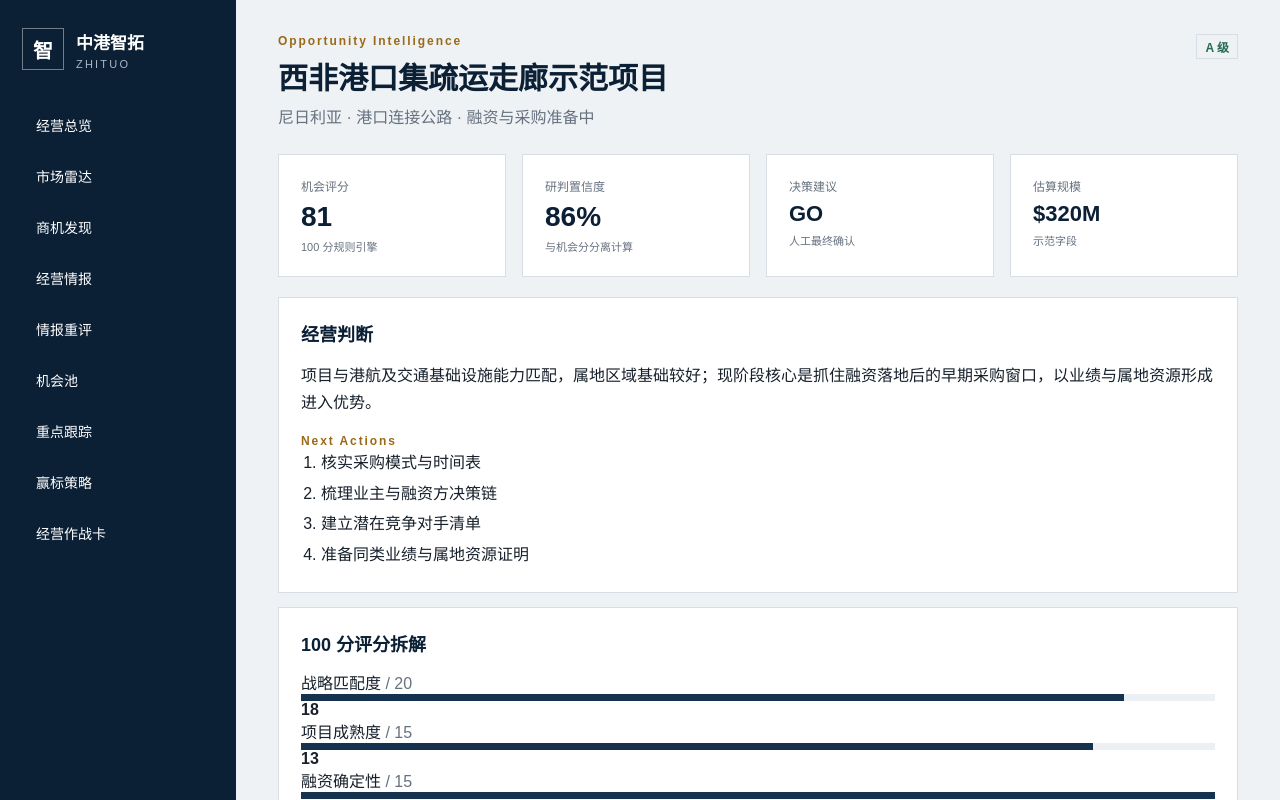
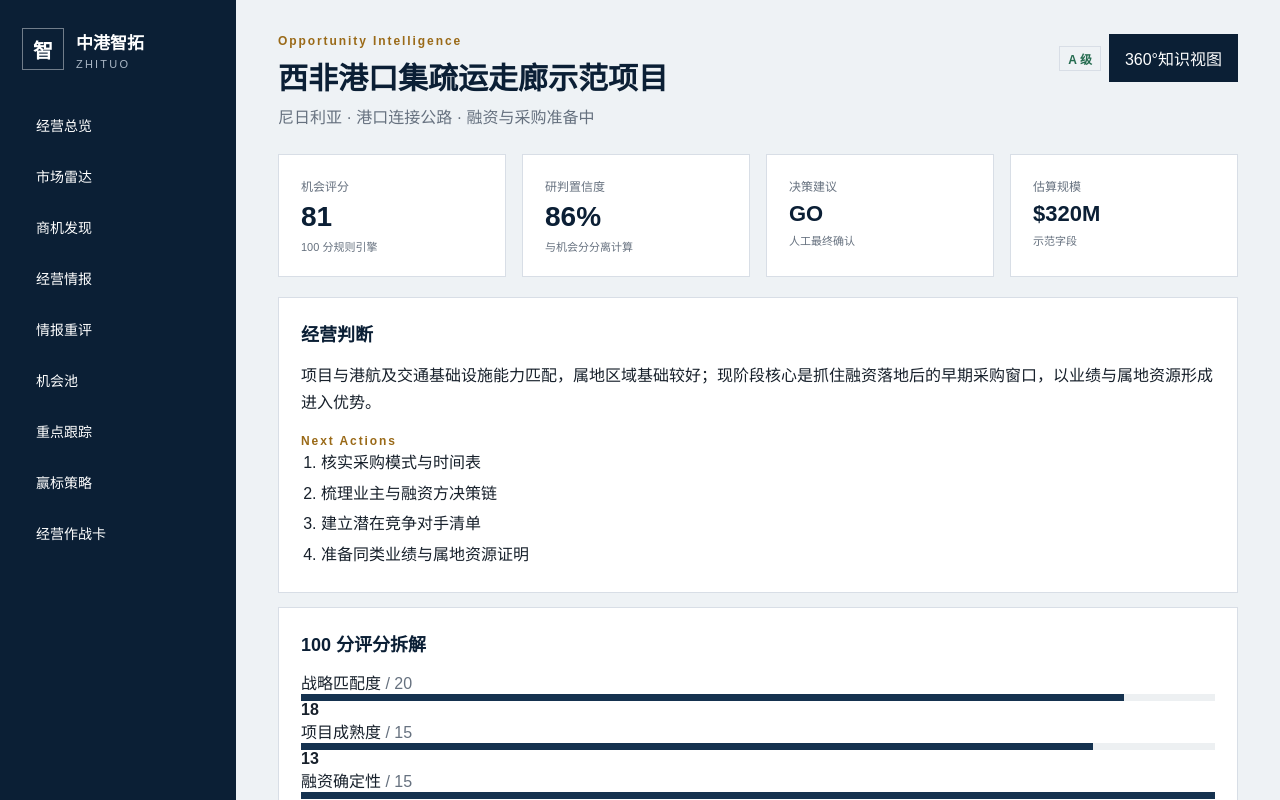
Before and after one commit to ruijin-bai/zhonggang-zhituo, a Next.js app in the folder apps/web/: page /opportunities/west-africa-port-access-corridor in a window 1280 px wide. Shown: the top 800 px of the page. Built offline with nearby package versions, Linux system fonts and the light colour scheme; no server answers.

Commit message:
feat(web): link opportunity to 360 knowledge view

```diff
--- a/apps/web/app/opportunities/[id]/page.tsx
+++ b/apps/web/app/opportunities/[id]/page.tsx
@@ -1,3 +1,4 @@
+import Link from "next/link";
 import { notFound } from "next/navigation";
 import { getOpportunity } from "@/lib/api";
 import type { ScoreBreakdown } from "@/lib/types";
@@ -16,7 +17,10 @@ export default async function OpportunityDetailPage({ params }: { params: Promis
     <>
       <header className="page-head">
         <div><div className="eyebrow">Opportunity Intelligence</div><h1>{item.title}</h1><div className="muted">{item.country} · {item.sector} · {item.stage}</div></div>
-        <div><span className={`badge badge-${item.grade.toLowerCase()}`}>{item.grade} 级</span></div>
+        <div style={{ display: "flex", alignItems: "center", gap: 8, flexWrap: "wrap" }}>
+          <span className={`badge badge-${item.grade.toLowerCase()}`}>{item.grade} 级</span>
+          <Link className="primary-button" href={`/knowledge/opportunities/${encodeURIComponent(item.id)}`}>360°知识视图</Link>
+        </div>
       </header>
 
       <section className="kpi-grid">
```
